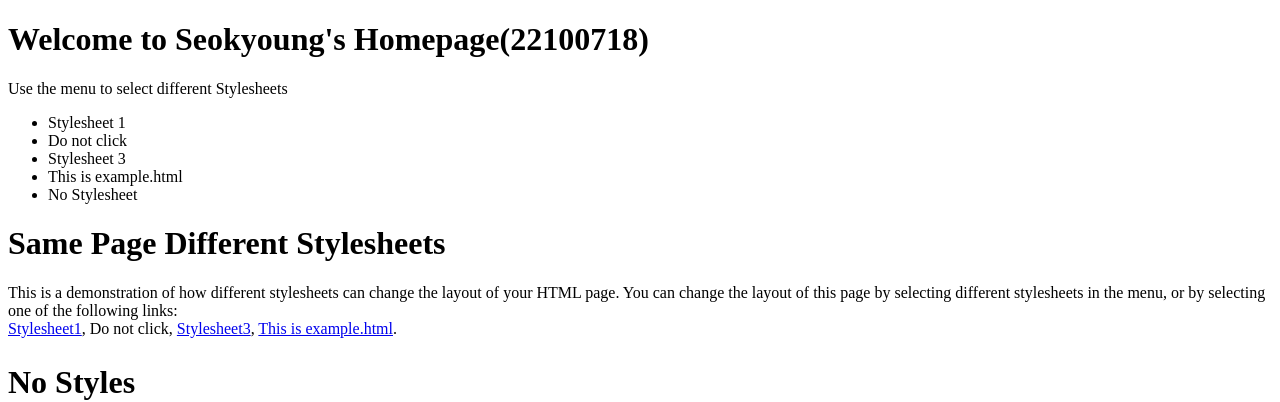
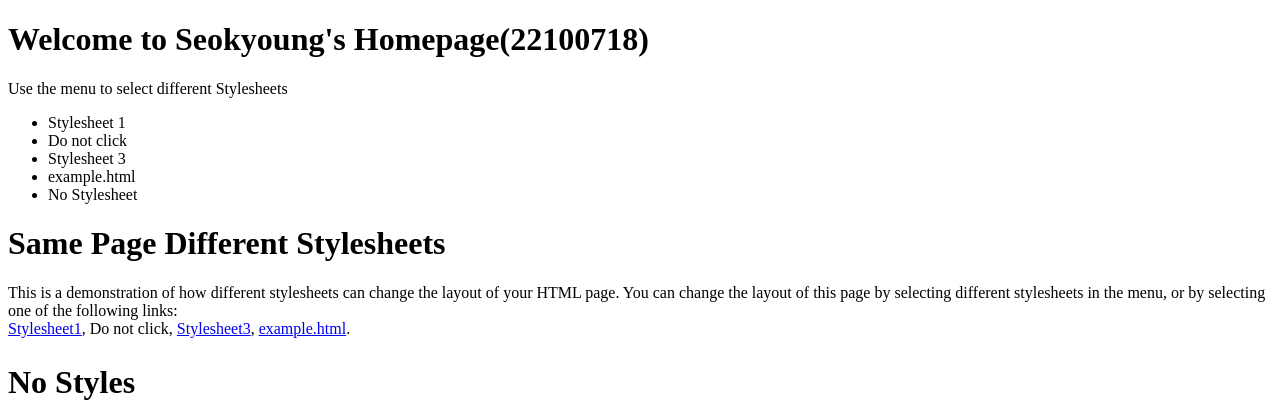
Before and after one commit to 22100718/OSS_HW1, a plain HTML site: page index.html in a window 1280 px wide. Shown: the top 402 px of the page. Drawn offline with Linux system fonts and the light colour scheme.

Commit message:
modified index.html

```diff
--- a/index.html
+++ b/index.html
@@ -32,7 +32,7 @@
         <li>Stylesheet 1</li>
         <li>Do not click</li>
         <li>Stylesheet 3</li>
-        <li>This is example.html</li>
+        <li>example.html</li>
         <li>No Stylesheet</li>
     </ul>
     <div id="main">
@@ -41,7 +41,7 @@
         <a href="style1.html">Stylesheet1</a>,
         <a>Do not click</a>,
         <a href="style2.html">Stylesheet3</a>,
-        <a href="example.html">This is example.html</a>.
+        <a href="example.html">example.html</a>.
         </p>
         <h2>No Styles</h2>
         <p>This page uses DIV elements to group different sections of the HTML page. Click here to see how the page looks like with no stylesheet:<br>
```
